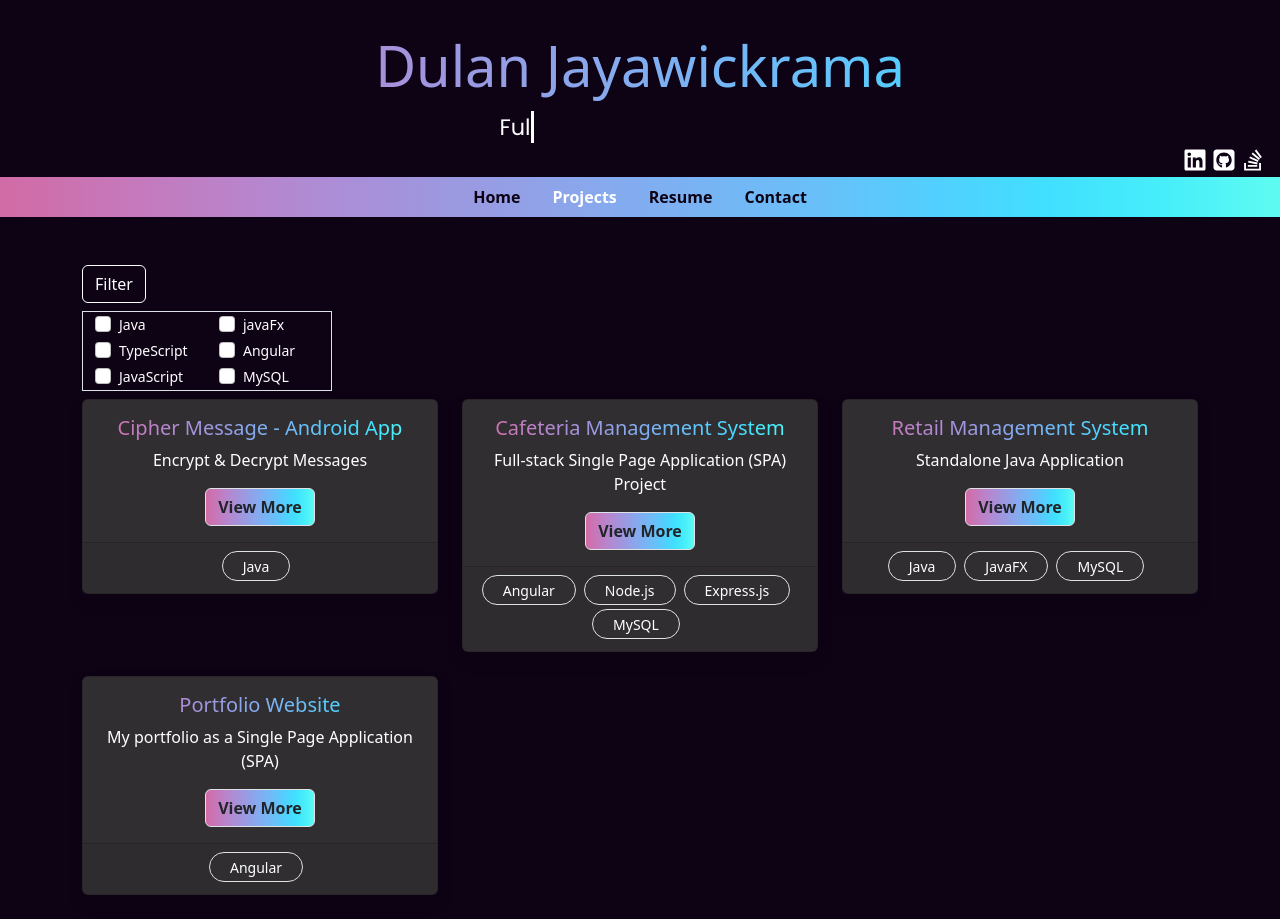
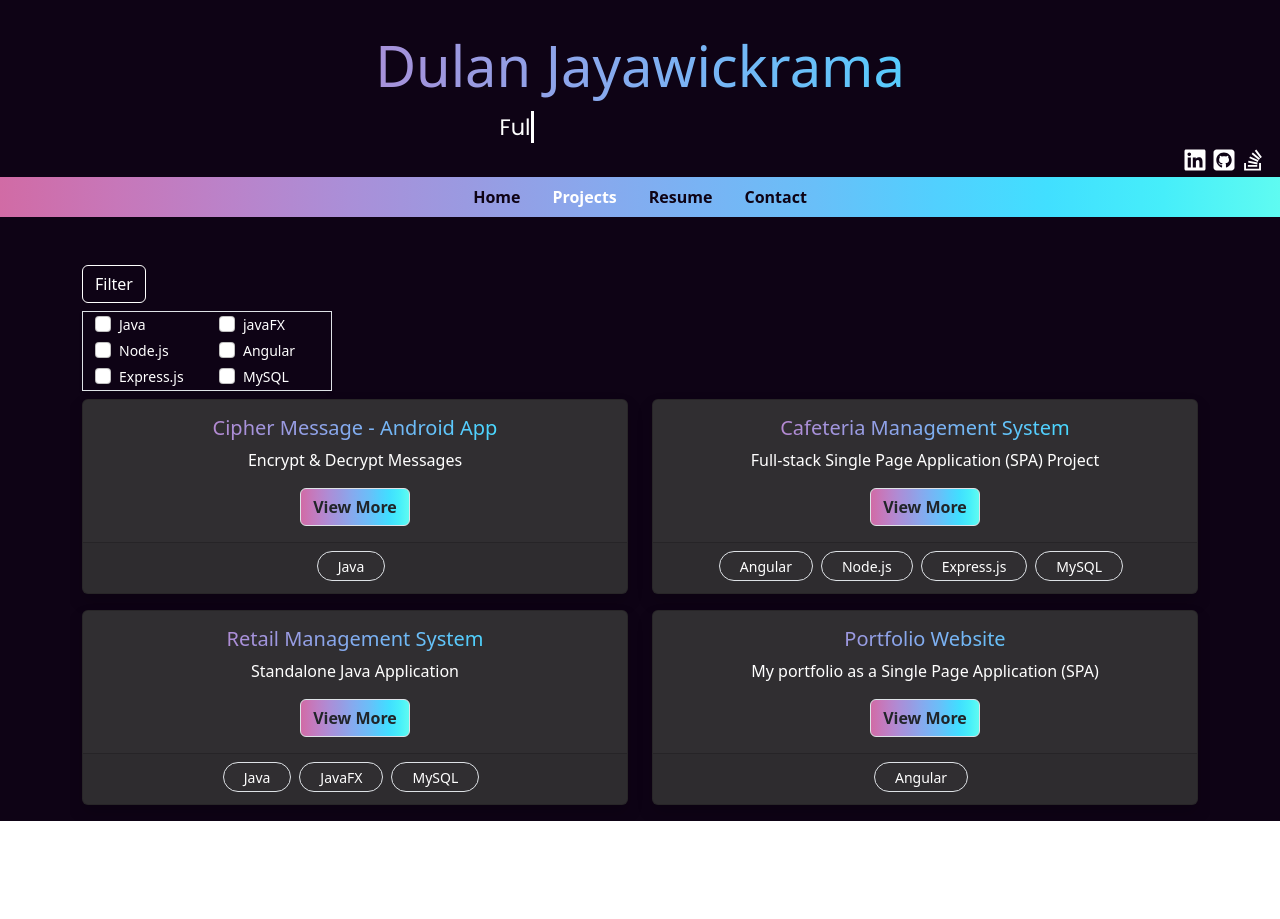
Before and after one commit to realDulanJay/my-portfolio, an Angular app: page /projects in a window 1280 px wide. Both pictures are taken after a click on the button "Filter". After the commit the page ends 821 px from the top, so only its background shows below. Built offline with nearby package versions, Linux system fonts and the light colour scheme.

Commit message:
Update projects.component.html

```diff
--- a/src/app/projects/projects.component.html
+++ b/src/app/projects/projects.component.html
@@ -18,16 +18,16 @@
               </div>
               <div class="form-group">
                 <div class="form-check">
-                  <input type="checkbox" class="form-check-input position-static me-2" [(ngModel)]="typeScript"
-                    (change)="filter()" name="typeScript">
-                  <label class="form-check-label small">TypeScript</label>
+                  <input type="checkbox" class="form-check-input position-static me-2" [(ngModel)]="nodejs"
+                    (change)="filter()" name="nodejs">
+                  <label class="form-check-label small">Node.js</label>
                 </div>
               </div>
               <div class="form-group">
                 <div class="form-check">
-                  <input type="checkbox" class="form-check-input position-static me-2" [(ngModel)]="javascrpt"
-                    (change)="filter()" name="javascrpt">
-                  <label class="form-check-label small">JavaScript</label>
+                  <input type="checkbox" class="form-check-input position-static me-2" [(ngModel)]="expressjs"
+                    (change)="filter()" name="expressjs">
+                  <label class="form-check-label small">Express.js</label>
                 </div>
               </div>
             </div>
@@ -39,7 +39,7 @@
                 <div class="form-check">
                   <input type="checkbox" class="form-check-input position-static me-2" [(ngModel)]="javaFx"
                     (change)="filter()" name="javaFx">
-                  <label class="form-check-label small">javaFx</label>
+                  <label class="form-check-label small">javaFX</label>
                 </div>
               </div>
               <div class="form-group">
@@ -63,7 +63,7 @@
     </div>
   </div>
   <div class="row project-card">
-    <div *ngFor="let project of projects" class="col-lg-4 col-md-6 mb-4">
+    <div *ngFor="let project of projects" class="col-lg-6 col-md-12 mb-3">
       <app-project-card [project]="project"></app-project-card>
     </div>
   </div>
```
